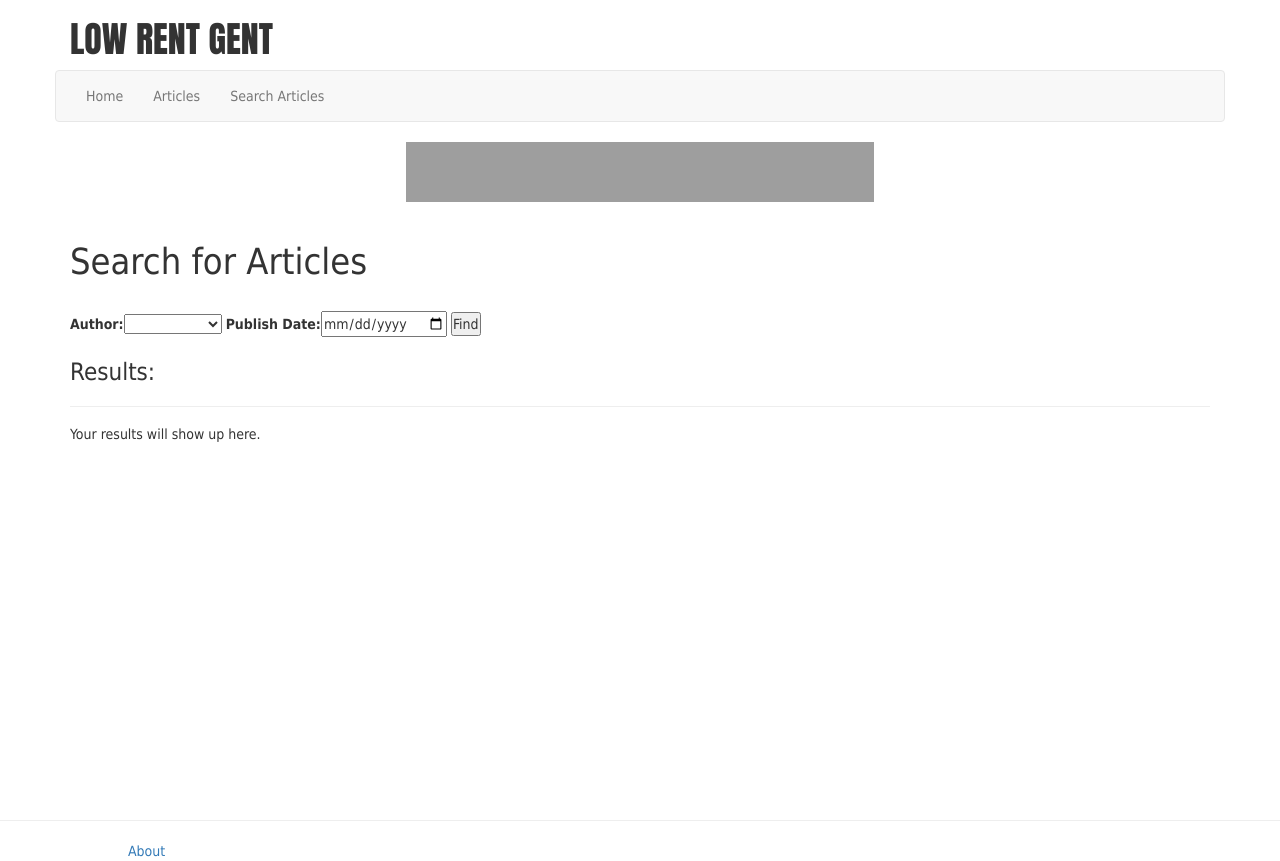
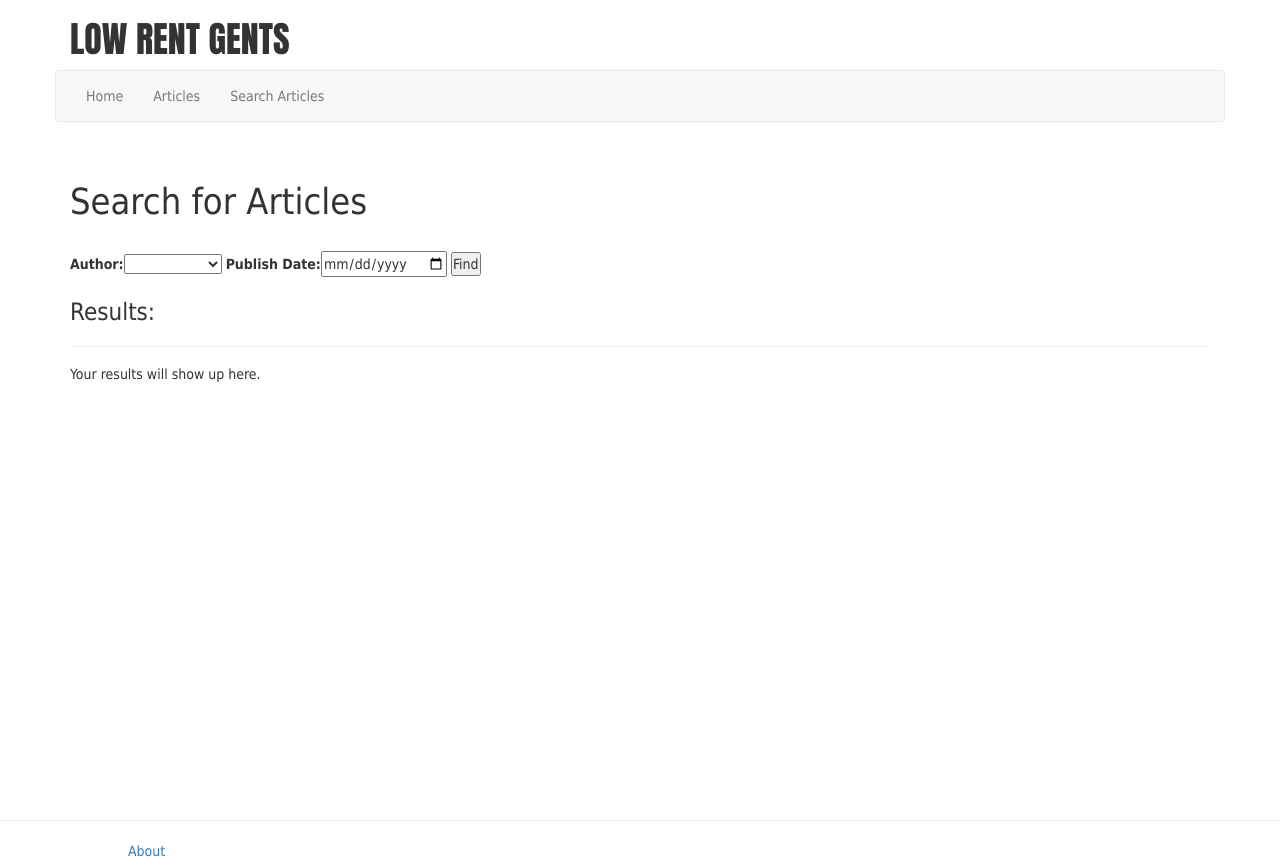
Before and after one commit to benrhanson/lowrentgent, a Django app: page /search/ in a window 1280 px wide. Run offline with Django 3.2, Linux system fonts and the light colour scheme; parts of the project's set-up code (start-up, migrations or seed data) failed here and were passed over; some libraries are stand-ins or nearby versions; grey boxes are pictures that could not be loaded.

Commit message:
pluralized, iframes removed

```diff
--- a/apps/blogposts/templates/blogposts/about.html
+++ b/apps/blogposts/templates/blogposts/about.html
@@ -17,7 +17,7 @@
 <body>
 	<div class = "background">
 		<div class = "container">
-			<h1 class = "logo">LOW RENT GENT</h1>
+			<h1 class = "logo">LOW RENT GENTS</h1>
 			<!-- nav bar -->
 			<div class = "row">
 				<nav class = "navbar navbar-default">
@@ -34,7 +34,6 @@
 			</div> <!-- nav bar ends -->
 			<!-- top ads -->
 			<div class = "top_ad">
-				<iframe src="//rcm-na.amazon-adsystem.com/e/cm?o=1&p=13&l=ez&f=ifr&linkID=46d24142611b00416ac40dcb21244cc6&t=fivpoipod-20&tracking_id=fivpoipod-20" width="468" height="60" scrolling="no" border="0" marginwidth="0" style="border:none;" frameborder="0"></iframe>
 			</div>
 			<br>
 
--- a/apps/blogposts/templates/blogposts/all.html
+++ b/apps/blogposts/templates/blogposts/all.html
@@ -17,7 +17,7 @@
 <body>
 	<div class = "background">
 		<div class = "container">
-			<h1 class = "logo">LOW RENT GENT</h1>
+			<h1 class = "logo">LOW RENT GENTS</h1>
 			<!-- nav bar -->
 			<div class = "row">
 				<nav class = "navbar navbar-default">
@@ -34,7 +34,6 @@
 			</div> <!-- nav bar ends -->
 			<!-- top ads -->
 			<div class = "top_ad">
-				<iframe src="//rcm-na.amazon-adsystem.com/e/cm?o=1&p=13&l=ez&f=ifr&linkID=46d24142611b00416ac40dcb21244cc6&t=fivpoipod-20&tracking_id=fivpoipod-20" width="468" height="60" scrolling="no" border="0" marginwidth="0" style="border:none;" frameborder="0"></iframe>
 			</div>
 			<br>
 
--- a/apps/blogposts/templates/blogposts/article.html
+++ b/apps/blogposts/templates/blogposts/article.html
@@ -17,7 +17,7 @@
 <body>
 	<div class = "background">
 		<div class = "container">
-			<h1 class = "logo">LOW RENT GENT</h1>
+			<h1 class = "logo">LOW RENT GENTS</h1>
 			<!-- nav bar -->
 			<div class = "row">
 				<nav class = "navbar navbar-default">
@@ -35,7 +35,6 @@
 
 			<!-- top ads -->
 			<div class = "top_ad">
-				<iframe src="//rcm-na.amazon-adsystem.com/e/cm?o=1&p=13&l=ez&f=ifr&linkID=46d24142611b00416ac40dcb21244cc6&t=fivpoipod-20&tracking_id=fivpoipod-20" width="468" height="60" scrolling="no" border="0" marginwidth="0" style="border:none;" frameborder="0"></iframe>
 			</div>
 			<br>
 
@@ -80,7 +79,6 @@
 	<div class = "ads">
 		<h4>Please support us by clicking the link and shopping at Amazon.</h4>
 		<br>
-		<iframe src="//rcm-na.amazon-adsystem.com/e/cm?o=1&p=9&l=ez&f=ifr&linkID=b12c749711b23da1cb5db983f847fe41&t=fivpoipod-20&tracking_id=fivpoipod-20" width="180" height="150" scrolling="no" border="0" marginwidth="0" style="border:none;" frameborder="0"></iframe>
 	</div>
 </body>
 </html>
--- a/apps/blogposts/templates/blogposts/index.html
+++ b/apps/blogposts/templates/blogposts/index.html
@@ -17,7 +17,7 @@
 <body>
 	<div class = "background">
 		<div class = "container">
-			<h1 class = "logo">LOW RENT GENT</h1>
+			<h1 class = "logo">LOW RENT GENTS</h1>
 			<!-- nav bar -->
 			<div class = "row">
 				<nav class = "navbar navbar-default">
@@ -34,7 +34,6 @@
 			</div> <!-- nav bar ends -->
 			<!-- top ads -->
 			<div class = "top_ad">
-				<iframe src="//rcm-na.amazon-adsystem.com/e/cm?o=1&p=13&l=ez&f=ifr&linkID=46d24142611b00416ac40dcb21244cc6&t=fivpoipod-20&tracking_id=fivpoipod-20" width="468" height="60" scrolling="no" border="0" marginwidth="0" style="border:none;" frameborder="0"></iframe>
 			</div>
 			<br>
 			<!-- newest in the carousel, next four on the right -->
--- a/apps/blogposts/templates/blogposts/search.html
+++ b/apps/blogposts/templates/blogposts/search.html
@@ -17,7 +17,7 @@
 <body>
 	<div class = "background">
 		<div class = "container">
-			<h1 class = "logo">LOW RENT GENT</h1>
+			<h1 class = "logo">LOW RENT GENTS</h1>
 			<!-- nav bar -->
 			<div class = "row">
 				<nav class = "navbar navbar-default">
@@ -34,7 +34,6 @@
 			</div> <!-- nav bar ends -->
 			<!-- top ads -->
 			<div class = "top_ad">
-				<iframe src="//rcm-na.amazon-adsystem.com/e/cm?o=1&p=13&l=ez&f=ifr&linkID=46d24142611b00416ac40dcb21244cc6&t=fivpoipod-20&tracking_id=fivpoipod-20" width="468" height="60" scrolling="no" border="0" marginwidth="0" style="border:none;" frameborder="0"></iframe>
 			</div>
 			<br>
 
```
Also changed, not shown: db.sqlite3.
